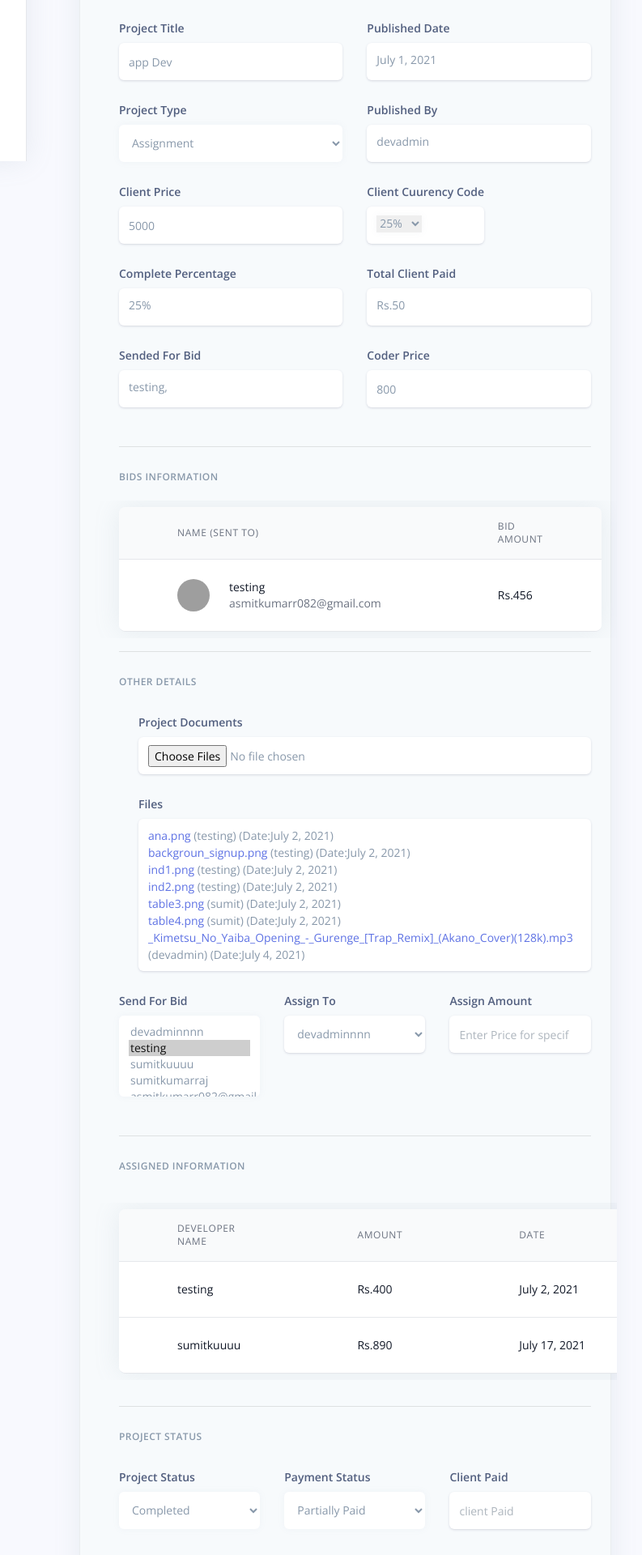
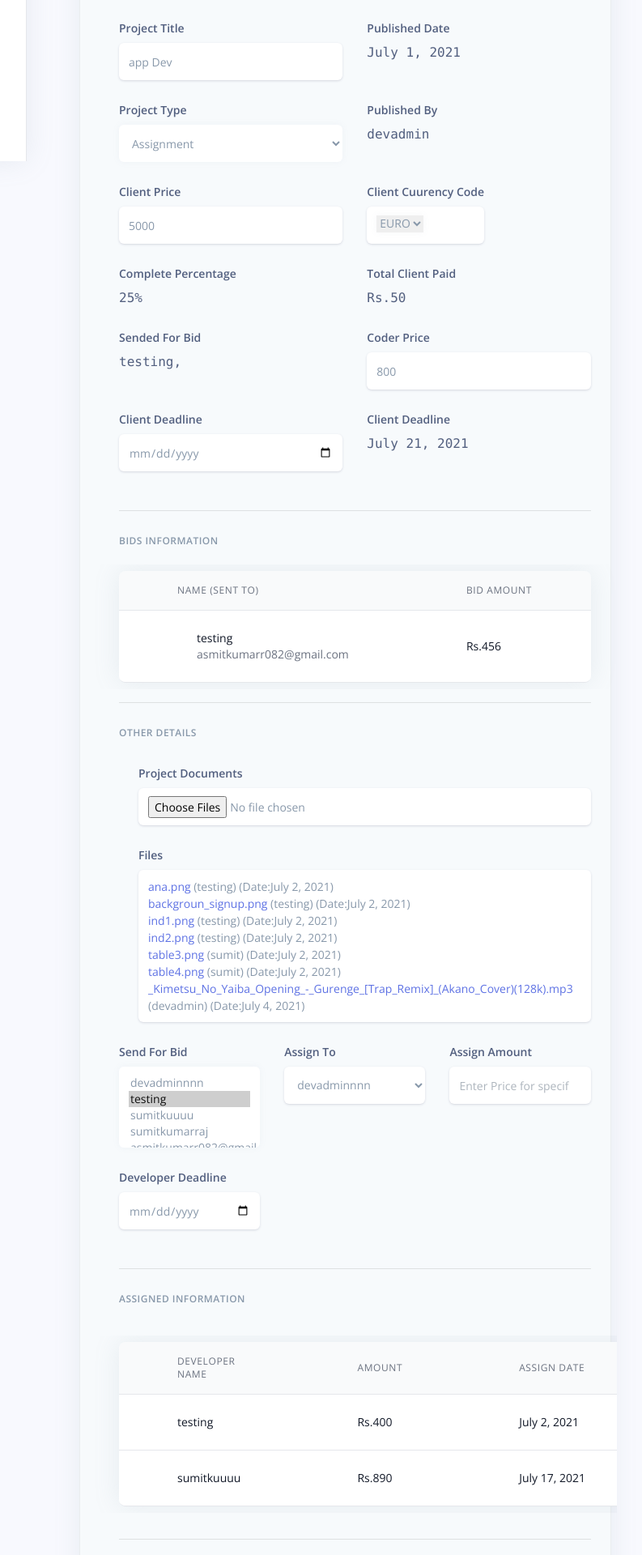
Before and after one commit to sumit7577/expertsMania, a Django app: page /project/1/ in a window 1280 px wide. Shown: the part 601-2521 px from the top of the page at 81% size, without its empty margins (217-1010 px from the left). Run offline with Django 3.2, Linux system fonts and the light colour scheme; a user stored in the database is signed in; data comes from the database, SQL or seed files in the repository; both versions use the stored data as it was after the commit; parts of the project's set-up code (start-up, migrations or seed data) failed here and were passed over; some libraries are stand-ins or nearby versions; grey boxes are pictures that could not be loaded.

Commit message:
fixed all bugs

```diff
--- a/app/admin.py
+++ b/app/admin.py
@@ -1,5 +1,6 @@
 from django.contrib import admin
 from .models import Client,Project,userType,Developer,Bid,File,Payment,Assign
+from django.db import models
 
 # Register your models here.
 admin.site.register(Client)
--- a/app/models.py
+++ b/app/models.py
@@ -1,5 +1,3 @@
-
-from django.forms.models import ModelMultipleChoiceField
 from django.utils import timezone
 from django.db import models
 from django.contrib.auth.models import User
@@ -94,6 +92,7 @@ class Project(models.Model):
     CoderPrice = models.IntegerField(blank=True,default=0)
     Description = models.CharField(max_length=200,default="")
     currencyCode = models.CharField(max_length=15,choices=currency,blank=True)
+    ClientDeadline = models.DateField(blank=True,null=True)
     Status = models.CharField(max_length=40,choices = status,default="Pending")
     PaymentStatus = models.CharField(max_length=40,choices=payment,default="Not Paid")
     projectType = models.CharField(max_length=30,choices= type,default="")
@@ -160,6 +159,7 @@ class Assign(models.Model):
         ("SGP","SGP"),
         ("GBP","GBP")
     ]
+    DeveloperDeadline = models.DateField(blank=True,null=True)
     userName = models.ForeignKey(Developer,on_delete=models.CASCADE)
     projectName = models.ForeignKey(Project,on_delete=models.CASCADE)
     Amount= models.IntegerField(default=0)
--- a/app/urls.py
+++ b/app/urls.py
@@ -12,6 +12,7 @@ urlpatterns = [
     path("maps",views.Maps,name="maps"),
     path("project/<str:id>/",views.project,name="project"),
     path("fileDownload",views.download,name="downlaod"),
+    path("bid/<str:id>/",views.developerBid,name="bid"),
 
     # Matches any html file
     re_path(r'^.*\.*', views.pages, name='pages'),
--- a/app/views.py
+++ b/app/views.py
@@ -17,13 +17,15 @@ projectId = None
 
 @login_required(login_url="/login/")
 def index(request):
+    global projectId
+    projectId = None
     context = {}
     context['segment'] = 'index'
     if(not request.user.is_superuser and request.user.usertype.userType == "Developer"):
         try:
             request.user.developer
         except:
-            return redirect("/profile")
+            return redirect("/register/")
         context["objects"] = Devfunc(request)
         context["api"] = graphApi(request)
 
@@ -31,7 +33,7 @@ def index(request):
         try:
             request.user.client
         except:
-            return redirect("/profile")
+            return redirect("/register/")
         context["objects"] = ClientFunc(request)
         context["api"] = graphApi(request)
 
@@ -182,20 +184,32 @@ def Maps(request):
             addProject["msg"] = "Project successfully Published"
             addProject["success"] = True
 
-        elif(request.user.usertype.userType == "Developer"):
-            Bidamount = request.POST.get("price")
-            projectId = request.POST.get("none")
-            try:
-                Bid.objects.filter(projectName=projectId, userName=request.user.developer.id).update(
-                    bidAmount=Bidamount)
-                addProject["msg"] = "Bid Succesfully done"
-                addProject["success"] = True
-            except:
-                addProject["msg"] = "Something went Wrong"
-
         else:
             return redirect("/register/")
     return render(request, "maps.html", addProject)
+
+
+@login_required(login_url="/login")
+def developerBid(request,id):
+    if(not request.user.usertype.userType == "Developer"):
+        return redirect("/")
+    message = None
+    projectData = {}
+    BidProjects = Bid.objects.filter(id=id)
+    global projectId
+    projectId = BidProjects[0].projectName.id
+
+    projectData["bidData"] = BidProjects
+    if request.method == "POST":
+        BidAmount = request.POST.get("price")
+        try:
+            Bid.objects.filter(id=id).update(bidAmount=BidAmount)
+            projectData["message"] = "Project Successfully Bided"
+            return redirect("/maps")
+        except:
+            projectData["message"] = "Something error happened"
+
+    return render(request,"bid.html",projectData)
 
 
 @login_required(login_url="/login/")
@@ -285,7 +299,7 @@ def download(request):
         try:
             return response
         except:
-            return redirect("/tables")
+            return redirect("/")
 
 
 def Devfunc(request):
@@ -314,14 +328,14 @@ def Devfunc(request):
 
     TodaysProjects = Bid.objects.filter(bidAmount=0).count()
 
-    FileData = File.objects.select_related("user").filter(
-        user=request.user.id).exclude(project__Status="Completed")
+    AssignData = Assign.objects.select_related("userName").filter(
+        userName=request.user.developer.id).exclude(projectName__Status="Completed")
 
     Earnings = 0
     for i in data2:
         Earnings += i.Amount
     TotalData.append((data.count(), counter,
-                     TodaysProjects, Earnings, BidProjects, FileData,data2.count()))
+                     TodaysProjects, Earnings, BidProjects, AssignData,data2.count()))
 
     return TotalData
 
@@ -342,15 +356,16 @@ def ClientFunc(request):
 
     RejectedProject = Project.objects.select_related("user").filter(
         user=request.user.client.id, Status="Rejected")
-    FileData = File.objects.select_related("user").filter(
-        user=request.user.id).exclude(project__Status="Completed")
+
+    ApproveData = Project.objects.select_related("user").filter(
+        user=request.user.client.id, Status="Accepted")
     sales = 0
 
     for i in projectData2:
         sales += i.ActualPrice
 
     TotalData.append((projectData, ApprovedData,
-                     TodaysProjects, sales, RejectedProject, FileData,projectData2.count()))
+                     TodaysProjects, sales, RejectedProject, ApproveData,projectData2.count()))
 
     return TotalData
 
@@ -360,10 +375,7 @@ def AdminFunc(request):
     projectData = Project.objects.all()
 
     projectData2 = Project.objects.filter(Status="Completed")
-    TodaysProjects = Project.objects.filter(Date=datetime.today()).count()
-
-    FileData = File.objects.select_related("user").filter(
-        user=request.user.id).exclude(project__Status="Completed")
+    TodaysProjects = Project.objects.filter(Date=datetime.today())
 
     RejectedProject = Project.objects.filter(Status="Rejected")
     sales = 0
@@ -373,7 +385,7 @@ def AdminFunc(request):
         sales += i.CoderPrice
         TotalEarnings += i.ActualPrice
     TotalData.append((projectData.count(), TotalEarnings,
-                     TodaysProjects, sales, RejectedProject, FileData,projectData2.count()))
+                     TodaysProjects.count(), sales, RejectedProject, TodaysProjects,projectData2.count(),RejectedProject.count()))
 
     return TotalData
 
@@ -500,9 +512,12 @@ def adminPanel(request, id):
         clientPaid = request.POST.get("clientPaid")
         description = request.POST.get("desc")
         assignAmount = request.POST.get("amount")
+        developerDeadline= request.POST.get("deadline")
+        clientDeadline = request.POST.get("clientdeadline")
+        currencyCode = request.POST.get("clientCurrency")
 
         Project.objects.filter(id=id).update(Title=projectName, projectType=projectType, ActualPrice=clientPrice,
-                                             CoderPrice=coderPrice, Status=projectStatus, PaymentStatus=paymentStatus, Description=description)
+                                             CoderPrice=coderPrice, Status=projectStatus, PaymentStatus=paymentStatus, Description=description,currencyCode=currencyCode)
         message = "Project Successfully Updated"
 
         if clientPaid != "":
@@ -513,8 +528,13 @@ def adminPanel(request, id):
                 data = Developer.objects.filter(id=assignTo)
                 projectData = Project.objects.filter(id=id)
                 Assign.objects.create(
-                    userName=data[0], Amount=assignAmount, projectName=projectData[0])
+                    userName=data[0], Amount=assignAmount, projectName=projectData[0],DeveloperDeadline= developerDeadline)
             except:
                 message = "User is Already Assigned"
+        if clientDeadline != "":
+            Project.objects.filter(id=id).update(Title=projectName, projectType=projectType, ActualPrice=clientPrice,
+                                             CoderPrice=coderPrice, Status=projectStatus, PaymentStatus=paymentStatus, Description=description,ClientDeadline = clientDeadline,currencyCode=currencyCode)
+            message = "Project Successfully Updated"
+
 
     return message
--- a/authentication/views.py
+++ b/authentication/views.py
@@ -34,7 +34,6 @@ def register_user(request):
 
     msg     = None
     success = False
-
     if request.method == "POST":
         form = SignUpForm(request.POST)
         if form.is_valid():
--- a/core/templates/includes/footer-fullscreen.html
+++ b/core/templates/includes/footer-fullscreen.html
@@ -11,7 +11,6 @@
           <div class="col-xl-6">
             <div class="text-center text-xl-right text-muted">
                &copy; <a href="http://expertsmania.com">Expertsmania</a>
-               - coded by <a target="_blank" href="https://github.com/sumit7577">Sumit kumar</a>.
             </div>
           </div>
         </div>
--- a/core/templates/includes/footer.html
+++ b/core/templates/includes/footer.html
@@ -13,7 +13,6 @@
             <div class="text-center text-xl-right text-muted">
               <a href="http://expertsmania.com"
                  class="font-weight-bold ml-1" target="_blank"> &copy; Expertsmania</a>
-                 - coded by <a target="_blank" href="https://github.com/sumit7577">Sumit kumar</a>.
             </div>
           </div>
         </div>
--- a/core/templates/project.html
+++ b/core/templates/project.html
@@ -72,7 +72,7 @@
             <div class="col-lg-6">
               <div class="form-group">
                 <label class="form-control-label" for="input-username">Project Title</label>
-                <div class="form-control">
+                <div class="font-mono" >
                   {{ ProjectData.0.Title }}
                 </div>
               </div>
@@ -80,7 +80,7 @@
             <div class="col-lg-6">
               <div class="form-group">
                 <label class="form-control-label" for="input-email">Published Date</label>
-                <div class="form-control">
+                <div class="font-mono">
                   {{ ProjectData.0.Date}}
                 </div>
               </div>
@@ -90,7 +90,7 @@
             <div class="col-lg-6">
               <div class="form-group">
                 <label class="form-control-label" for="input-first-name">Project Type</label>
-                <div class="form-control form-control-alternative">
+                <div class="font-mono">
                   {{ ProjectData.0.projectType }}
                 </div>
               </div>
@@ -98,7 +98,7 @@
             <div class="col-lg-6">
               <div class="form-group">
                 <label class="form-control-label" for="input-last-name">Published By</label>
-                <div class="form-control form-control-alternative">
+                <div class="font-mono">
                   {{ ProjectData.0.user.user.username }}
                 </div>
               </div>
@@ -110,7 +110,7 @@
             <div class="col-lg-6">
               <div class="form-group">
                 <label class="form-control-label" for="input-first-name">Total Amount Paid</label>
-                <div class="form-control form-control-alternative">
+                <div class="font-mono">
                   Rs.{{ paid }}
                 </div>
               </div>
@@ -118,7 +118,7 @@
             <div class="col-lg-6">
               <div class="form-group">
                 <label class="form-control-label" for="input-last-name">Payment Status</label>
-                <div class="form-control form-control-alternative">
+                <div class="font-mono"">
                   {{ ProjectData.0.PaymentStatus }}
                 </div>
               </div>
@@ -150,8 +150,10 @@
                   <a href="{{ i.files.url }}"  download="{{ i.fileName }}">{{ i.fileName }} </a>
                 </div>
                   {% empty %}
-                  <h1> no data</h1>
-                  {% endfor %}
+                  <div class="font-mono">
+                  <h2> No Data</h2>
+                </div>
+                {% endfor %}
                 </div>
               </div>
             </div>
@@ -161,7 +163,7 @@
           <div class="col-lg-4">
             <div class="form-group">
               <label class="form-control-label" for="input-city">Project Price (Inr)</label>
-              <div class="form-control form-control-alternative">
+              <div class="font-mono">
                 {% if request.user.usertype.userType == "Client" %}
                 Rs.{{ ProjectData.0.ActualPrice }}
                 {% else %}
@@ -194,7 +196,7 @@
         <div class="pl-lg-4">
           <div class="form-group">
             <label>Project Description</label>
-            <div class="form-control form-control-alternative">{{ ProjectData.0.Description}} </div>
+            <div class="font-mono">{{ ProjectData.0.Description}} </div>
           </div>
         </div>
         <button type="submit" style="margin-left:15px; margin-top:8px;" class="btn btn-info">Update</button>
@@ -216,7 +218,7 @@
             <div class="col-lg-6">
               <div class="form-group">
                 <label class="form-control-label" for="input-email">Published Date</label>
-                <div class="form-control form-control-alternative">
+                <div class="font-mono">
                   {{ ProjectData.0.Date}}
                 </div>
               </div>
@@ -241,7 +243,7 @@
             <div class="col-lg-6">
               <div class="form-group">
                 <label class="form-control-label" for="input-last-name">Published By</label>
-                <div class="form-control form-control-alternative">
+                <div class="font-mono">
                   {{ ProjectData.0.user.user.username }}
                 </div>
               </div>
@@ -261,10 +263,11 @@
               <div class="form-control form-control-alternative">
                 <select id="clientCurrency" name="clientCurrency"
                   class="shadow-sm focus:outline-none focus:ring-indigo-500 focus:border-indigo-500 sm:text-sm">
-                  <option>25%</option>
-                  <option>50%</option>
-                  <option>75%</option>
-                  <option>100%</option>
+                 <option>EURO</option>
+                 <option>USD</option>
+                 <option>AUD</option>
+                 <option>SGP</option>
+                 <option>GBP</option>
                 </select>
               </div>
             </div>
@@ -276,7 +279,7 @@
             <div class="col-lg-6">
               <div class="form-group">
                 <label class="form-control-label" for="input-last-name">Complete Percentage</label>
-                <div class="form-control form-control-alternative">
+                <div class="font-mono">
                   {{ ProjectData.0.CompletePercentage }}
                 </div>
               </div>
@@ -284,7 +287,7 @@
             <div class="col-lg-6">
               <div class="form-group">
                 <label class="form-control-label" for="input-last-name">Total Client Paid</label>
-                <div class="form-control form-control-alternative">
+                <div class="font-mono">
                   Rs.{{ paid }}
                 </div>
               </div>
@@ -296,7 +299,7 @@
             <div class="col-lg-6">
               <div class="form-group">
                 <label class="form-control-label" for="input-last-name">Sended For Bid</label>
-                <div class="form-control form-control-alternative">
+                <div class="font-mono">
                   {% for z in sended %} {{ z.user.username }}, {% empty %} Not Sended {% endfor %}
                 </div>
               </div>
@@ -310,6 +313,26 @@
             </div>
 
         </div>
+
+      <div class="row">
+        <div class="col-lg-6">
+              <div class="form-group">
+                <label class="form-control-label" for="cprice">Client Deadline</label>
+                <input value="{{ ProjectData.0.ClientDeadline|date:"Y m d" }}" type="date" class="form-control form-control-alternative" id="clientdeadline" name="clientdeadline">
+              </div>
+            </div>
+
+            <div class="col-lg-6">
+              <div class="form-group">
+                <label class="form-control-label" for="cprice">Client Deadline</label>
+                <div class="font-mono">
+                {{ ProjectData.0.ClientDeadline }}
+              </div>
+              </div>
+            </div>
+
+        </div>
+
         <hr class="my-4" />
 
         <h6 class="heading-small text-muted mb-4">Bids information</h6>
@@ -335,9 +358,6 @@
 
               <td class="px-6 py-4 whitespace-nowrap">
                 <div class="flex items-center">
-                  <div class="flex-shrink-0 h-10 w-10">
-                    <img class="h-10 w-10 rounded-full" src="https://images.unsplash.com/photo-1494790108377-be9c29b29330?ixlib=rb-1.2.1&ixid=eyJhcHBfaWQiOjEyMDd9&auto=format&fit=facearea&facepad=4&w=256&h=256&q=60" alt="">
-                  </div>
                   <div class="ml-4">
                     <div class="text-sm font-medium text-gray-900">
                       {{ k.userName.user.username }}
@@ -385,7 +405,9 @@
                   <a href="{{ i.files.url }}"  download="{{ i.fileName }}">{{ i.fileName }} </a> ({{ i.user.username }}) (Date:{{ i.date }})
                 </div>
                   {% empty %}
+                  <div class="font-mono">
                   <h2> No Data</h2>
+                </div>
                   {% endfor %}
                 </div>
               </div>
@@ -428,6 +450,13 @@
                 <input type="number" class="form-control form-control-alternative" id="amount" name="amount" placeholder="Enter Price for specific Developer">
             </div>
           </div>
+
+          <div class="col-lg-4">
+            <div class="form-group">
+              <label class="form-control-label" for="deadline">Developer Deadline</label>
+                <input type="date" class="form-control form-control-alternative" id="deadline" name="deadline" placeholder="Enter deadline for specific Developer">
+            </div>
+          </div>
         </div>
 
 
@@ -448,7 +477,10 @@
                 Amount
               </th>
               <th scope="col" class="px-6 py-3 text-left text-xs font-medium text-gray-500 uppercase tracking-wider">
-                Date
+                Assign Date
+              </th>
+              <th scope="col" class="px-6 py-3 text-left text-xs font-medium text-gray-500 uppercase tracking-wider">
+                Developer Deadline
               </th>
             </tr>
           </thead>
@@ -464,6 +496,9 @@
               </td>
               <td class="px-6 py-4 whitespace-nowrap">
                 <div class="text-sm text-gray-900">{{ k.Date }}</div>
+              </td>
+              <td class="px-6 py-4 whitespace-nowrap">
+                <div class="text-sm text-gray-900">{{ k.DeveloperDeadline }}</div>
               </td>
 
             </tr>
@@ -536,7 +571,7 @@
                 Paid Amount
               </th>
               <th scope="col" class="px-6 py-3 text-left text-xs font-medium text-gray-500 uppercase tracking-wider">
-                Date
+                Payment Date
               </th>
             </tr>
           </thead>
```
Also changed, not shown: authentication/forms.py (+9 -10 lines), core/templates/bid.html (added, +132 -0 lines), core/templates/index.html (+28 -11 lines), core/templates/maps.html (+51 -63 lines), core/templates/profile.html (+12 -13 lines), core/templates/tables.html (+2 -14 lines), Files/projects/ind5_kdP96D9.jpg (added), app/migrations/0010_auto_20210717_1051.py (added), app/migrations/0011_auto_20210717_1052.py (added), db.sqlite3.
